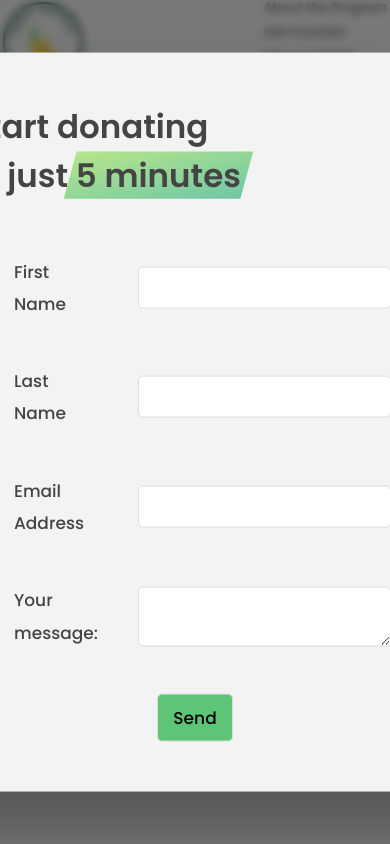
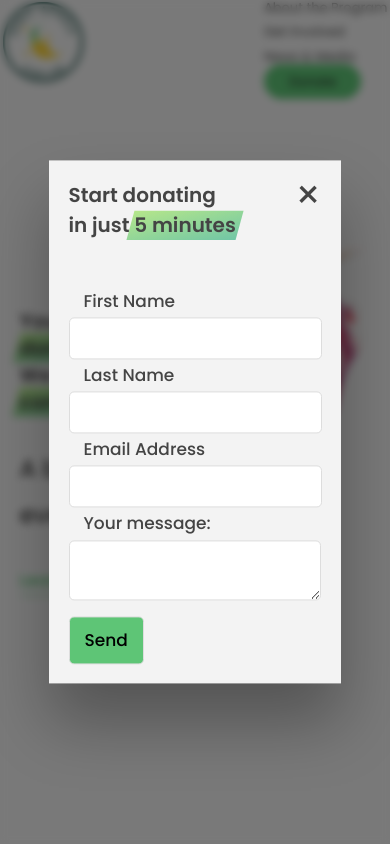
Before and after one commit to ugurpekunsal/zeroapnea, a plain HTML site: page index.html in a window 390 px wide. Both pictures are taken after a click on the link "Donate". Shown: the top 844 px of the page. Drawn offline with Linux system fonts and the light colour scheme.

Commit message:
Add files via upload

```diff
--- a/style.css
+++ b/style.css
@@ -722,6 +722,19 @@ table {
   .nav {
     padding: 0 0.25rem;
   }
+  .modal {
+    max-width: 80%;
+    max-height: 80%;
+    padding: 5%;
+  }
+  .modal__form {
+    margin: 0;
+    gap: 0;
+    display: block;
+  }
+  .modal__header {
+    font-size: 2rem;
+  }
 }
 .privacy {
   padding: 10%;
```
